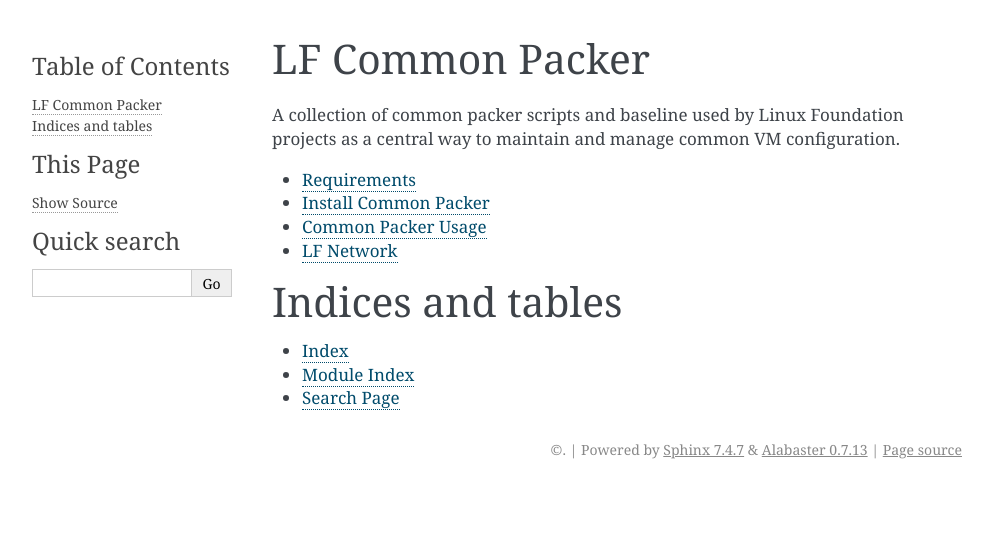
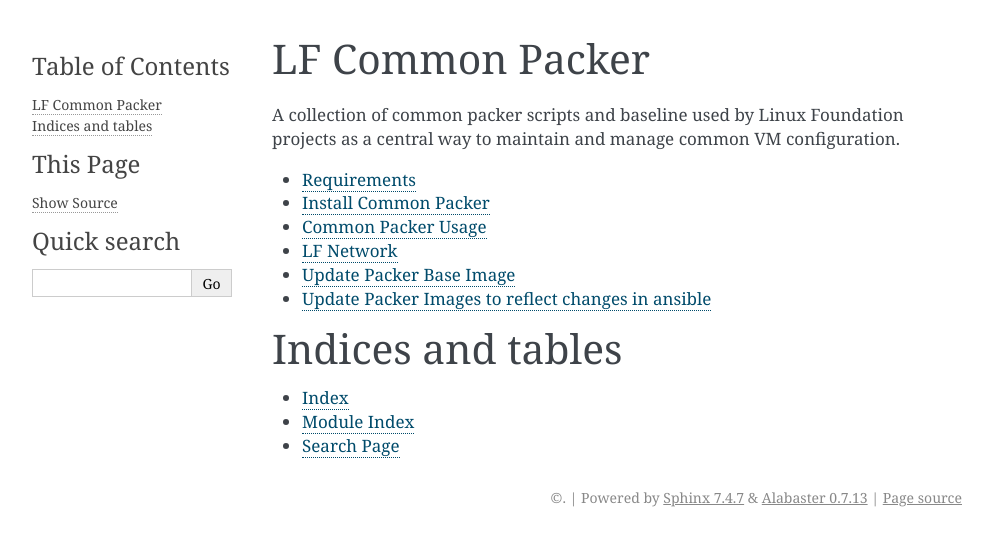
Before and after one commit to lfit/releng-common-packer, a Sphinx documentation site: the page built from docs/index.rst, in a window 1280 px wide. Shown: the top 546 px of the page, without its empty margins (148-1141 px from the left). Built offline with Sphinx 7.4.7, drawn with Linux system fonts in a browser that asks for light colours; the version number could not be read and is left out; some of the changed lines change nothing that is shown.

Commit message:
Workflow for updating images.
Some rough documenation
added steps on updating base image

I welcome comments and ammending on this patch

ISSUE: RELENG-2363
Signed-off-by: Aric Gardner <agardner@linuxfoundation.org>
Change-Id: Ia2bac9c336772742bf58058114b1668498cfcbd3

```diff
--- a/docs/conf.py
+++ b/docs/conf.py
@@ -21,6 +21,12 @@
 import subprocess
 
 from docs_conf.conf import *
+
+linkcheck_ignore = [
+              'http://localhost',
+              'https://jenkins.umbrealla-name.org',
+]
+
 
 def format_version(version):
     fmt = '{tag}.dev{commitcount}+{gitsha}'
--- a/docs/index.rst
+++ b/docs/index.rst
@@ -12,6 +12,7 @@
    install
    usage
    lf-network
+   update-images
 
 Indices and tables
 ==================
--- /dev/null
+++ b/docs/update-images.rst
@@ -0,0 +1,111 @@
+########################
+Update Packer Base Image
+########################
+
+The following instructions provide details on how to update a base image in
+OpenStack cloud.
+
+1. Fetch the image file in .img format
+2. OpenStack requires images to be uploaded in RAW format so QCOW2 images need to be converted to RAW:
+
+   .. code-block:: bash
+
+       qemu-img convert -f qcow2 -O raw bionic-server-cloudimg-amd64.img bionic-server-cloudimg-amd64-raw.img
+
+3. upload it to the cloud in question
+
+   .. code-block:: bash
+
+       openstack image create --disk-format=raw --file=bionic-server-cloudimg-amd64-raw.img 'LF - Ubuntu 18.04 LTS (2020-07-29)'
+
+4. update common packer to use this new image.
+
+eg edit: vars/ubuntu-18.04.json
+once that is merged tag common packer with the new version
+
+   .. code-block:: bash
+
+       git tag -s v0.6.2 -m  "common-packer v0.6.2 release"
+       git push origin v0.6.2
+
+5. pull common packer changes into global-jjb of your project
+
+   .. code-block:: bash
+
+       cd packer/common-packer/
+       git checkout git checkout v0.6.2
+
+6. once your change is merged re-run one of the packer merge jobs it will use
+the new base image.
+
+##################################################
+Update Packer Images to reflect changes in ansible
+##################################################
+
+Workflow:
+
+Change is merged to an ansible role:
+https://gerrit.linuxfoundation.org/infra/c/ansible/roles/lf-recommended-tools/+/16671
+
+Now we want the images in our "umbrella-project's" openstack cloud to have these changes:
+
+Find the packer merge jobs in our umbrella project's jenkins.
+Trigger this job for each builder you want to be able to update.
+
+https://jenkins.umbrealla-name.org/search/?q=packer-merge
+
+    ci-management-packer-merge-centos-7-docker
+    ci-management-packer-merge-centos-7-builder
+    ci-management-packer-merge-ubuntu-18.04-docker
+    ci-management-packer-merge-ubuntu-18.04-builder
+
+
+Trigger a merge job for each builder that we want to update.
+https://jenkins.acumos.org/job/ci-management-packer-merge-centos-7-builder/
+
+Or if you dont have trigger:
+
+you can run a remerge via comment on a change (anyone can do this) to for example:
+umbrealla-project/ci-management/packer/vars/centos-7.json
+
+example:
+https://gerrit.acumos.org/r/c/ci-management/+/5041/1/packer/vars/centos-7.json
+
+and that will trigger both builds:
+ci-management-packer-merge-centos-7-docker
+ci-management-packer-merge-centos-7-builder
+
+
+When the job is complete, you will see some info in the Build history
+
+Which will look like this:
+
+   .. code-block:: bash
+
+       Image: ZZCI - CentOS 7 - builder - x86_64 - 20190910-180457.538
+
+Or there is an openstack command for admins.
+
+   .. code-block:: bash
+
+       openstack --os-cloud="odlci" image list
+
+Take this information and update a file in your ci-managment repo
+umbrella-project/ci-management/jenkins-config/clouds/openstack/UMBRELLA-PROJECT-VEX/
+for example:
+centos7-builder-2c-1g.cfg
+
+   .. code-block:: bash
+
+       IMAGE_NAME=ZZCI - CentOS 7 - builder - 20181115-0246
+       LABELS=centos7-basebuild-4c-4g
+       HARDWARE_ID=v1-standard-4
+
+In this case you would also want to update
+centos7-builder-4c-4g.cfg
+
+You replace the IMAGE_NAME with the new string we got from the ci-management-packer-merge-centos-7-builder job.
+You put that up for review, and then verfiy and merge, and voila that is the current workflow.
+
+Some info on the jenkins side of this about the  ci-management-packer-merge jobs:
+https://docs.releng.linuxfoundation.org/projects/global-jjb/en/latest/jjb/lf-ci-jobs.html?highlight=jenkins-config#jenkins-configuration-verify
```
